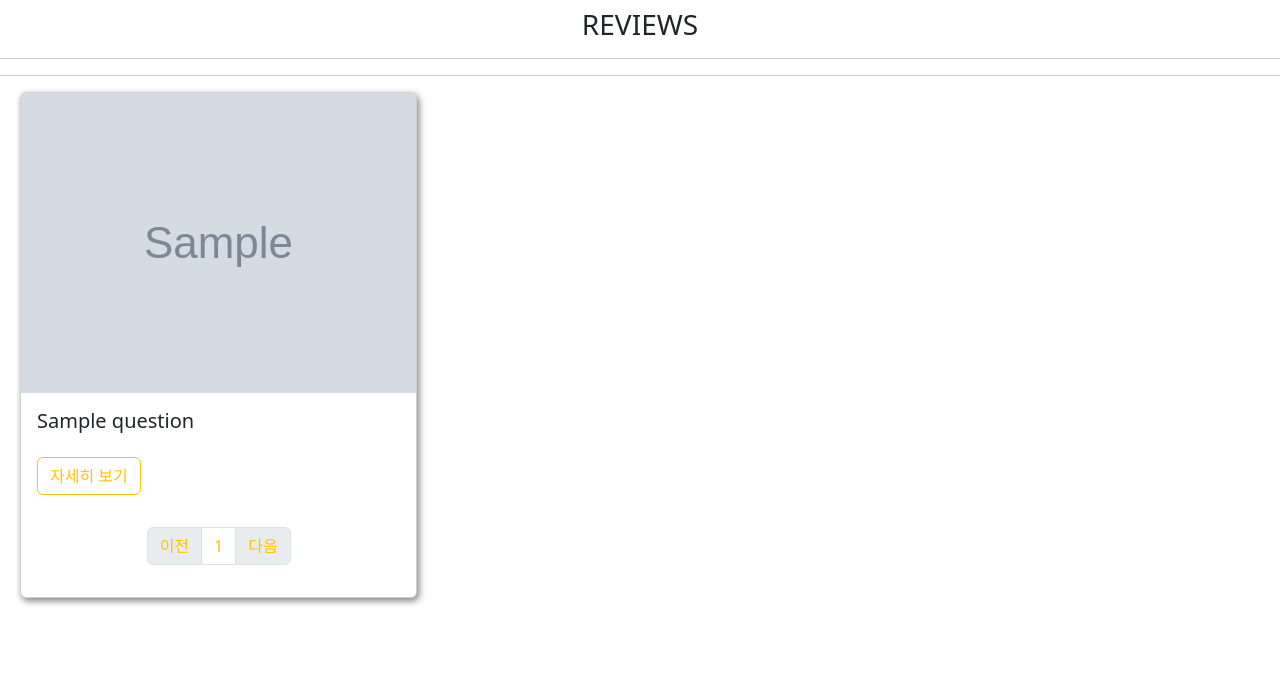
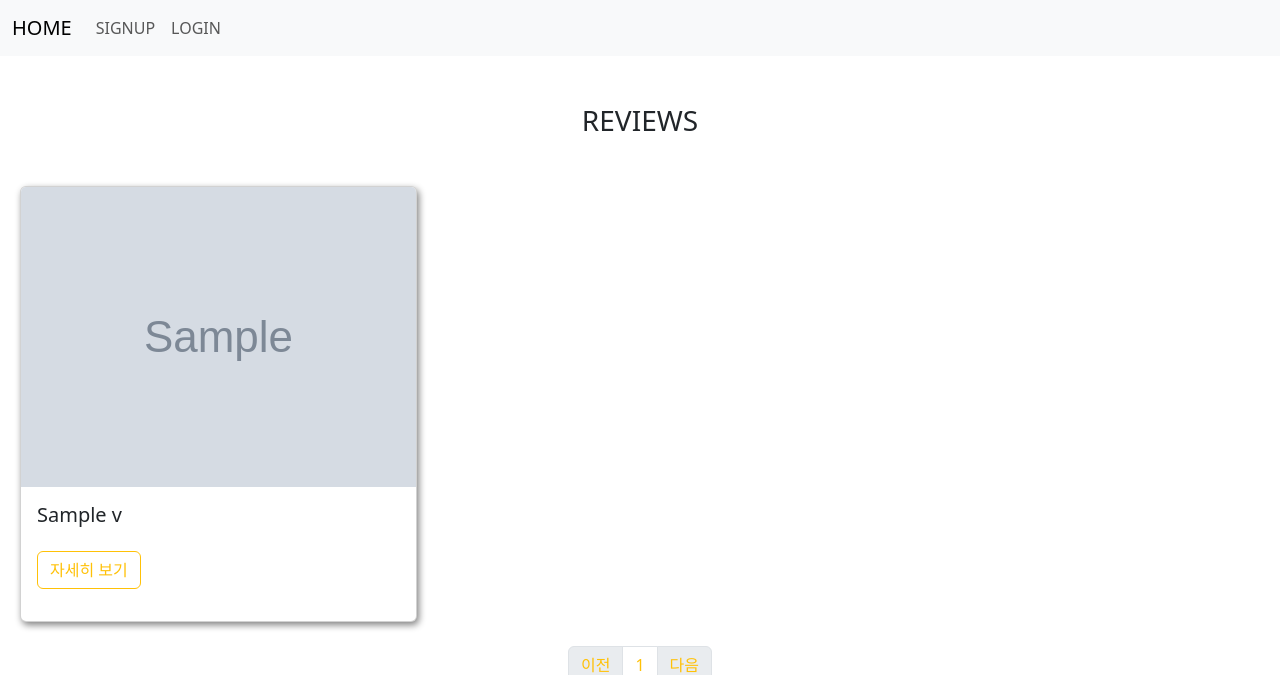
Before and after one commit to nevertheless0404/pair_04, a Django app: template reviews/templates/reviews/index.html in a window 1280 px wide. Shown: the top 675 px of the page. Run offline with Django 3.2, Linux system fonts and the light colour scheme; the template is opened without the code that fills it: most values are stand-ins (such as "Sample title", 1, 10 or a date in 2020); grey boxes marked "Sample" are stand-in pictures; some libraries are stand-ins or nearby versions.

Commit message:
accounts_3

```diff
--- a/accounts/views.py
+++ b/accounts/views.py
@@ -38,7 +38,7 @@ def signup(request):
         if form.is_valid():
             user = form.save()
             auth_login(request, user)
-            return redirect("accounts:index")
+            return redirect("reviews:index")
     else:
         form = CustomUserCreationForm()
     context = {
@@ -53,7 +53,7 @@ def login(request):
         form = AuthenticationForm(request, data=request.POST)
         if form.is_valid():
             auth_login(request, form.get_user())
-            return redirect("accounts:index")
+            return redirect("reviews:index")
     else:
         form = AuthenticationForm()
     context = {"form": form}
@@ -62,7 +62,7 @@ def login(request):
 
 def logout(request):
     auth_logout(request)
-    return redirect("accounts:index")
+    return redirect("reviews:index")
 
 
 def update(request):
--- a/config/urls.py
+++ b/config/urls.py
@@ -15,9 +15,11 @@ Including another URLconf
 """
 from django.contrib import admin
 from django.urls import path, include
+from django.conf import settings
+from django.conf.urls.static import static
 
 urlpatterns = [
     path("admin/", admin.site.urls),
-    path("reviews", include("reviews.urls")),
+    path("reviews/", include("reviews.urls")),
     path("accounts/", include("accounts.urls")),
-]
+] + static(settings.MEDIA_URL, document_root=settings.MEDIA_ROOT)
--- a/reviews/templates/reviews/index.html
+++ b/reviews/templates/reviews/index.html
@@ -1,10 +1,8 @@
 {% extends 'base.html' %}
 {% block content %}
-  <h3 class="text-center m-2">REVIEWS</h3>
-  <hr>
-  <hr>
+  <h3 class="text-center my-5">REVIEWS</h3>
   <div class="row m-2">
-    {% for i in question_list %}
+    {% for i in v %}
       <div class="col-4 mb-2">
         <div class="card" style="width: 18rem border-radius 1rem; box-shadow: 2px 3px 7px rgba(0, 0, 0, 0.493);">
           {% if i.thumbnail %}
@@ -13,7 +11,12 @@
           <div class="card-body">
             <h5 class="card-title">{{ i.title }}</h5>
             <a href="{% url 'reviews:detail' i.pk %}" class="btn btn-outline-warning my-3">자세히 보기</a>
+          </div>
+        </div>
+      </div>
     {% endfor %}
+  </div>
+
   <!-- 페이징처리 시작 -->
   <div class="m-3">
     <ul class="pagination justify-content-center">
--- a/templates/base.html
+++ b/templates/base.html
@@ -16,7 +16,40 @@
   </head>
 
   <body>
-    {% block content %}{% endblock %}
-  </body>
+    <nav class="navbar navbar-expand-lg bg-light">
+      <div class="container-fluid">
+        <a class="navbar-brand" href="{% url 'reviews:index' %}">HOME</a>
+        <button class="navbar-toggler" type="button" data-bs-toggle="collapse" data-bs-target="#navbarSupportedContent" aria-controls="navbarSupportedContent" aria-expanded="false" aria-label="Toggle navigation">
+          <span class="navbar-toggler-icon"></span>
+        </button>
+        <div class="collapse navbar-collapse" id="navbarSupportedContent">
+          <ul class="navbar-nav me-auto mb-2 mb-lg-0">
+            {% if request.user.is_authenticated %}
+              <li class="nav-item">
+                <a class="nav-link" href="{% url 'reviews:create' %}">CREATE</a>
+              </li>
+              <li class="nav-item">
+                <a class="nav-link" href="{% url 'accounts:profile' user.pk %}">{{user}}</a>
+              </li>
+              <li class="nav-item">
+                <form action="{% url 'accounts:logout' %}" method="POST">
+                  {% csrf_token %}
+                  <input type="submit" value="Logout" class="btn text-secondary">
+                </form>
+              </li>
 
-</html>
+            {% else %}
+              <li class="nav-item">
+                <a class="nav-link" href="{% url 'accounts:signup' %}">SIGNUP</a>
+              </li>
+              <li class="nav-item">
+                <a class="nav-link" href="{% url 'accounts:login' %}">LOGIN</a>
+              </li>
+            {% endif %}
+          </div>
+        </div>
+      </nav>
+      {% block content %}{% endblock %}
+    </body>
+
+  </html>
```
Also changed, not shown: accounts/templates/accounts/login.html (+8 -6 lines), accounts/templates/accounts/signup.html (+8 -6 lines), reviews/templates/reviews/create.html (+5 -4 lines), reviews/templates/reviews/detail.html (+30 -12 lines), reviews/views.py (+14 -11 lines), images/화면_캡처_2022-10-12_023127.jpg (added), images/화면_캡처_2022-10-12_023127_HSLm00O.jpg (added), images/화면_캡처_2022-10-12_023127_OUy6Kuu.jpg (added), images/화면_캡처_2022-10-12_023312.jpg (added), images/화면_캡처_2022-10-12_023312_5KvP2hu.jpg (added), images/화면_캡처_2022-10-12_023312_sLAOCGC.jpg (added). Lines whose indentation alone changed are shown as unchanged.
